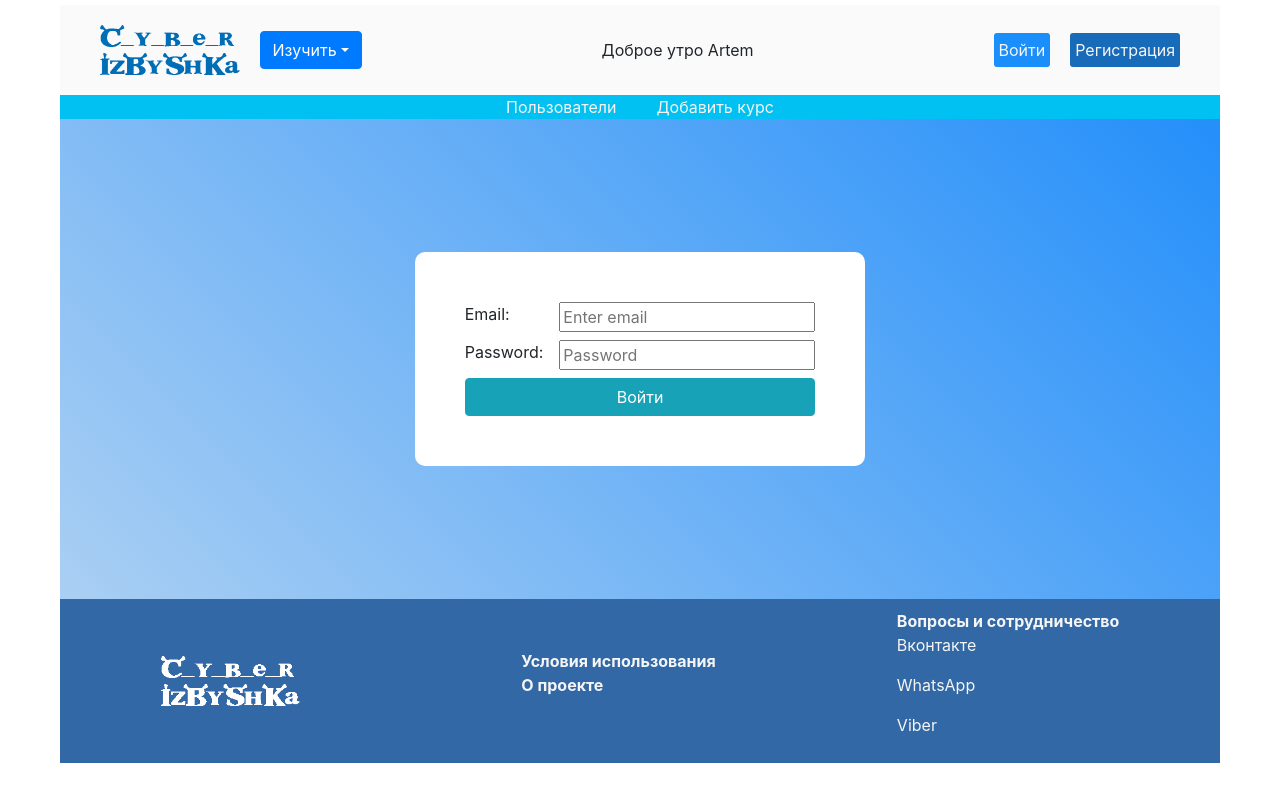
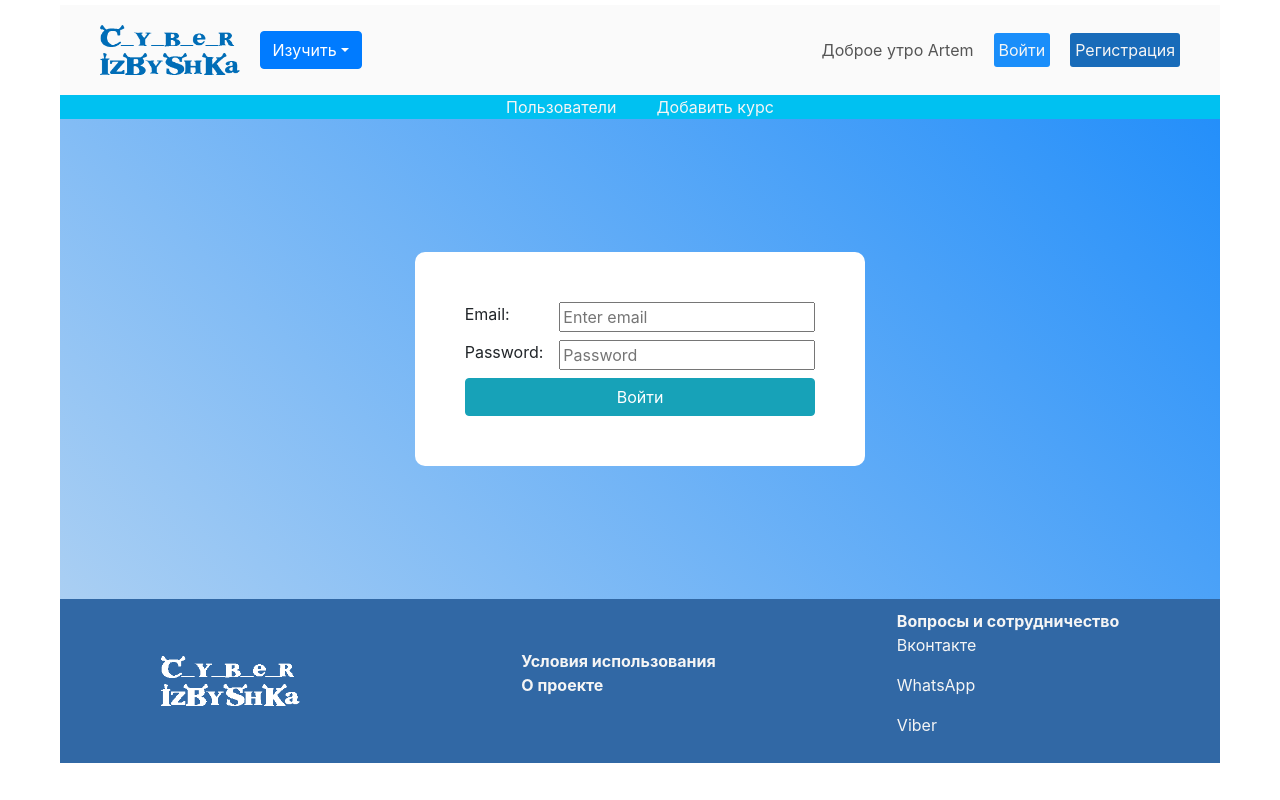
Before and after one commit to mebelh/cyberNikV2, a React (Create React App) app: page /auth/login in a window 1280 px wide. Built offline with nearby package versions, Linux system fonts and the light colour scheme.

Commit message:
hz commit

```diff
--- a/src/components/Header/Header.js
+++ b/src/components/Header/Header.js
@@ -11,17 +11,23 @@ import "./Header.scss";
 
 const Greetings = ({ name }) => {
     let time = new Date()
+    setInterval(() => { time = new Date() }, 3600)
+
     let hours = time.getHours();
+    let ans = '';
 
     if (hours > 0 && hours < 6) {
-        return <span>Доброй ночи {name}</span>
+        ans = `Доброй ночи ${name}`
     } else if (hours > 6 && hours < 12) {
-        return <span>Доброе утро {name}</span>
+        ans = `Доброе утро ${name}`
     } else if (hours > 12 && hours < 18) {
-        return <span>Добрый день {name}</span>
+        ans = `Добрый день ${name}`
     } else if (hours > 18 && hours < 24) {
-        return <span>Добрый вечер {name}</span>
+        ans = `Добрый вечер ${name}`
     }
+
+    return <div style={{ color: '#555' }}>{ans}</div>
+
 }
 
 export default function Header() {
@@ -36,8 +42,8 @@ export default function Header() {
                 <DropdownBtn className="btn header__btn" />
             </div>
 
-            <Greetings name={"Artem"} />
             <div className="header_right-part">
+                <Greetings name={"Artem"} />
                 <SignBtn
                     label="Войти"
                     href="/auth/login"
```
